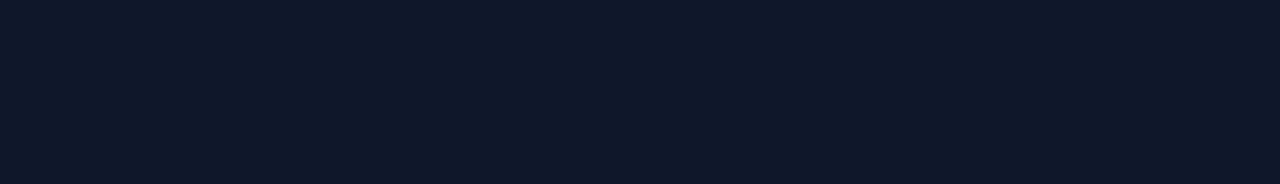
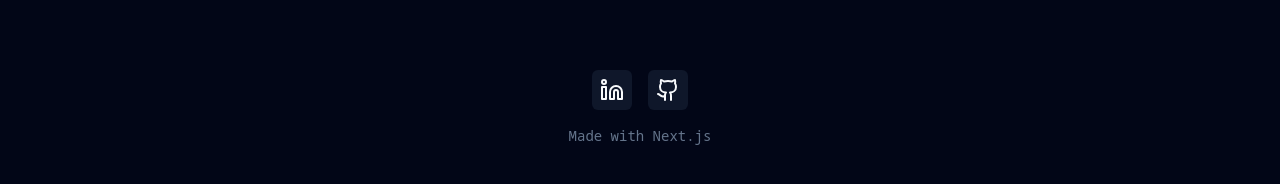
Before and after one commit to neetable-pranay/portfolio, a Next.js app: page / in a window 1280 px wide. Shown: the part 3036-3220 px from the top of the page. Before the commit the page ends 3026 px from the top, so only its background shows below. Built offline with nearby package versions, Linux system fonts and the light colour scheme.

Commit message:
Added footer

```diff
--- a/src/app/layout.tsx
+++ b/src/app/layout.tsx
@@ -2,6 +2,7 @@
 import './globals.css';
 import type { Metadata } from 'next';
 import { Noto_Sans_Mono } from 'next/font/google';
+import Footer from '@/components/Footer';
 
 const notoSansMono = Noto_Sans_Mono({ subsets: ['latin'], weight: ['100', '200', '300', '400', '500', '700', '800'] });
 
@@ -16,6 +17,7 @@
 			<body className={`${notoSansMono.className} min-w-[380px] bg-slate-900`}>
 				<Header />
 				{children}
+				<Footer />
 			</body>
 		</html>
 	);
--- /dev/null
+++ b/src/components/Footer.tsx
@@ -0,0 +1,26 @@
+import { Github, Linkedin } from 'lucide-react';
+import { Button } from './ui/button';
+
+const Footer = () => {
+	return (
+		<footer className="flex px-5 pt-20 pb-36 bg-slate-950">
+			<div className="max-w-screen-xl mx-auto w-full text-slate-500 text-sm text-center">
+				<div className="mb-4  gap-4">
+					<a href="https://linkedin.com/" target="_blank" className="mr-4">
+						<Button size="icon" tabIndex={-1}>
+							<Linkedin />
+						</Button>
+					</a>
+					<a href="https://github.com/m-ler" target="_blank">
+						<Button size="icon" tabIndex={-1}>
+							<Github />
+						</Button>
+					</a>
+				</div>
+				Made with Next.js
+			</div>
+		</footer>
+	);
+};
+
+export default Footer;
```
